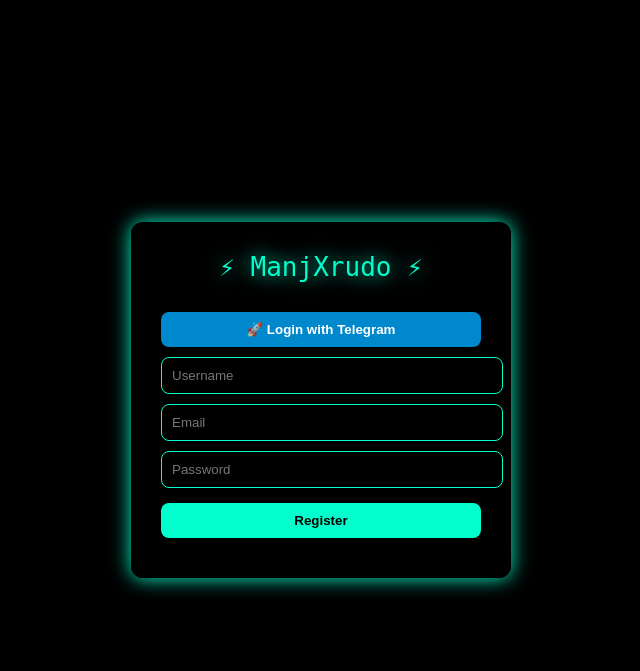
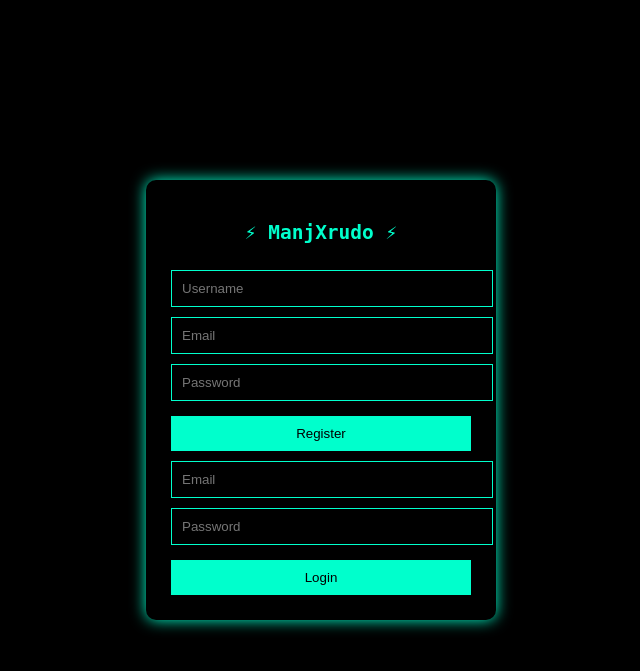
Before and after one commit to aarupi994/manjXrudo, a FastAPI app: page / in a window 1280 px wide. Shown: the top 671 px of the page, without its empty margins (319-959 px from the left). Run offline with FastAPI, Linux system fonts and the light colour scheme.

Commit message:
Refactor register.html for improved structure and style

```diff
--- a/templates/register.html
+++ b/templates/register.html
@@ -2,43 +2,32 @@
 <html>
 <head>
 <meta charset="UTF-8">
-<title>ManjXrudo Register</title>
+<title>ManjXrudo</title>
 
 <style>
 body{
     margin:0;
-    font-family:monospace;
     background:black;
     color:#00ffcc;
+    font-family:monospace;
     display:flex;
     justify-content:center;
     align-items:center;
     height:100vh;
 }
 
-/* Box */
 .container{
-    background:rgba(0,0,0,0.9);
-    padding:30px;
-    border-radius:12px;
-    box-shadow:0 0 20px #00ffcc;
-    width:320px;
+    background:#000;
+    padding:25px;
+    border-radius:10px;
+    box-shadow:0 0 15px #00ffcc;
+    width:300px;
 }
 
-/* Title */
-.title{
+h2{
     text-align:center;
-    font-size:26px;
-    margin-bottom:15px;
-    animation:glow 2s infinite alternate;
 }
 
-@keyframes glow{
-    from{ text-shadow:0 0 5px #00ffcc; }
-    to{ text-shadow:0 0 20px #00ffcc; }
-}
-
-/* Inputs */
 input{
     width:100%;
     padding:10px;
@@ -46,54 +35,26 @@ input{
     background:black;
     border:1px solid #00ffcc;
     color:#00ffcc;
-    border-radius:8px;
 }
 
-/* Button */
 button{
     width:100%;
     padding:10px;
     margin-top:15px;
     background:#00ffcc;
     border:none;
-    color:black;
-    font-weight:bold;
-    border-radius:8px;
     cursor:pointer;
 }
-
-button:hover{
-    background:#00ccaa;
-}
-
-/* Telegram Button */
-.telegram{
-    background:#0088cc;
-    color:white;
-}
-
-.msg{
-    text-align:center;
-    margin-top:10px;
-    color:yellow;
-}
 </style>
-
 </head>
 
 <body>
 
 <div class="container">
 
-<div class="title">⚡ ManjXrudo ⚡</div>
+<h2>⚡ ManjXrudo ⚡</h2>
 
-<!-- Telegram Login -->
-<a href="https://t.me/rudoaibot?start=login">
-<button class="telegram">🚀 Login with Telegram</button>
-</a>
-
-<!-- Register -->
-<form id="form">
+<form method="post" action="/register">
 <input type="text" name="username" placeholder="Username" required>
 <input type="email" name="email" placeholder="Email" required>
 <input type="password" name="password" placeholder="Password" required>
@@ -101,28 +62,14 @@ button:hover{
 <button type="submit">Register</button>
 </form>
 
-<div class="msg" id="msg"></div>
+<form method="post" action="/login">
+<input type="email" name="email" placeholder="Email">
+<input type="password" name="password" placeholder="Password">
+
+<button type="submit">Login</button>
+</form>
 
 </div>
 
-<script>
-const form = document.getElementById("form");
-
-form.addEventListener("submit", async function(e){
-    e.preventDefault();
-
-    const data = new FormData(form);
-
-    const res = await fetch("/register", {
-        method:"POST",
-        body:data
-    });
-
-    const result = await res.json();
-
-    document.getElementById("msg").innerText = result.msg;
-});
-</script>
-
 </body>
 </html>
```
